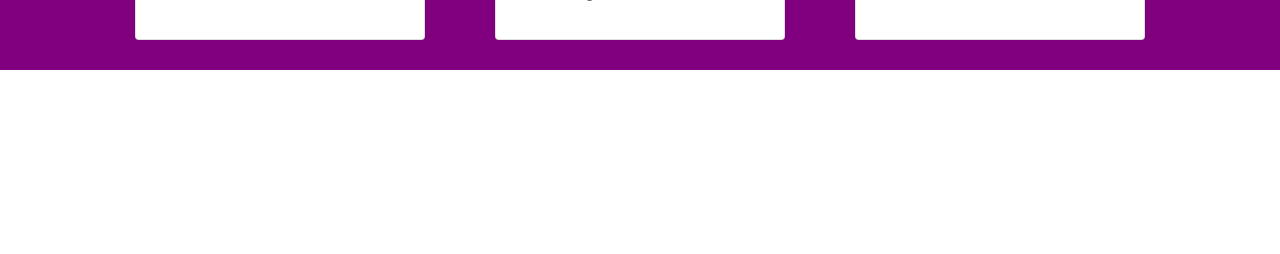
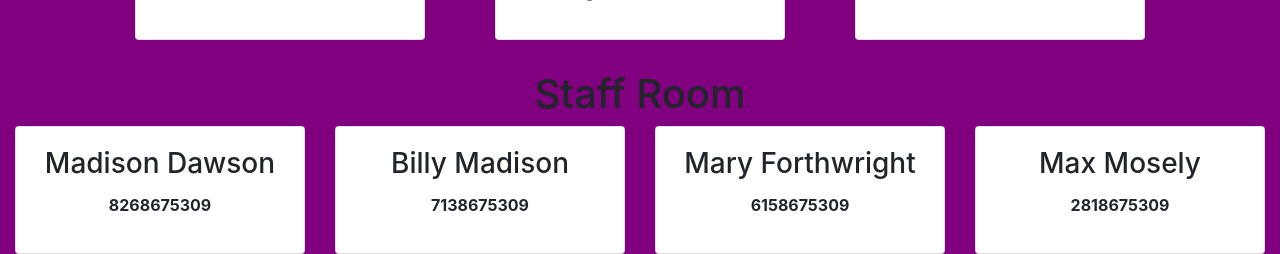
Before and after one commit to evangdesigns/doggie-day-care, a React (Create React App) app: page / in a window 1280 px wide. Shown: the part 774-1028 px from the top of the page. Before the commit the page ends 844 px from the top, so only its background shows below. Built offline with nearby package versions, Linux system fonts and the light colour scheme.

Commit message:
printing employees

```diff
--- a/src/App/App.js
+++ b/src/App/App.js
@@ -2,13 +2,14 @@
 import './App.scss';
 
 import DogPen from '../components/DogPen/DogPen';
+import StaffRoom from '../components/StaffRoom/StaffRoom';
 
 import 'bootstrap/dist/css/bootstrap.min.css';
 
 function App() {
   return (
     <div className="App">
-        <DogPen />
+        <DogPen /><StaffRoom />
     </div>
   );
 }
--- /dev/null
+++ b/src/components/Employee/Employee.js
@@ -0,0 +1,26 @@
+import React from 'react';
+import employeeShape from '../../helpers/propz/employeeShape';
+import './Employee.scss';
+
+class Employee extends React.Component {
+  static propTypes = {
+    employee: employeeShape.employeeShape,
+  }
+
+  render() {
+    const { employee } = this.props;
+
+    return (
+    <div className="Employee col-3">
+      <div className="card">
+        <div className="card-body">
+          <h3 className="card-title">{employee.firstName} {employee.lastName}</h3>
+          <p><strong>{employee.phoneNumber}</strong></p>
+        </div>
+      </div>
+    </div>
+    );
+  }
+}
+
+export default Employee;
--- /dev/null
+++ b/src/components/StaffRoom/StaffRoom.js
@@ -0,0 +1,34 @@
+import React from 'react';
+
+import Employee from '../Employee/Employee';
+
+import employeeData from '../../helpers/data/employeeData';
+
+import './StaffRoom.scss';
+
+class StaffRoom extends React.Component {
+  state = {
+    employees: [],
+  }
+
+  componentDidMount() {
+    this.printEmployees();
+  }
+
+  printEmployees = () => {
+    this.setState({ employees: employeeData.getAllEmployees() });
+  }
+
+  render() {
+    return (
+      <div className="Staff Room">
+        <h1>Staff Room</h1>
+        <div className="d-flex flex-wrap justify-content-center">
+        { this.state.employees.map((employee) => (<Employee key={employee.id} employee={employee} />)) }
+        </div>
+      </div>
+    );
+  }
+}
+
+export default StaffRoom;
--- /dev/null
+++ b/src/helpers/data/employeeData.js
@@ -0,0 +1,30 @@
+const employees = [
+  {
+    id: 'employee1',
+    firstName: 'Madison',
+    lastName: 'Dawson',
+    phoneNumber: '8268675309',
+  },
+  {
+    id: 'employee2',
+    firstName: 'Billy',
+    lastName: 'Madison',
+    phoneNumber: '7138675309',
+  },
+  {
+    id: 'employee3',
+    firstName: 'Mary',
+    lastName: 'Forthwright',
+    phoneNumber: '6158675309',
+  },
+  {
+    id: 'employee4',
+    firstName: 'Max',
+    lastName: 'Mosely',
+    phoneNumber: '2818675309',
+  },
+];
+
+const getAllEmployees = () => (employees);
+
+export default { getAllEmployees };
--- /dev/null
+++ b/src/helpers/propz/employeeShape.js
@@ -0,0 +1,10 @@
+import PropTypes from 'prop-types';
+
+const employeeShape = PropTypes.shape({
+  id: PropTypes.string,
+  firstName: PropTypes.string.isRequired,
+  lastName: PropTypes.string.isRequired,
+  phoneNumber: PropTypes.string.isRequired,
+});
+
+export default { employeeShape };
```
Also changed, not shown: src/components/Employee/Employee.scss (added), src/components/StaffRoom/StaffRoom.scss (added).
